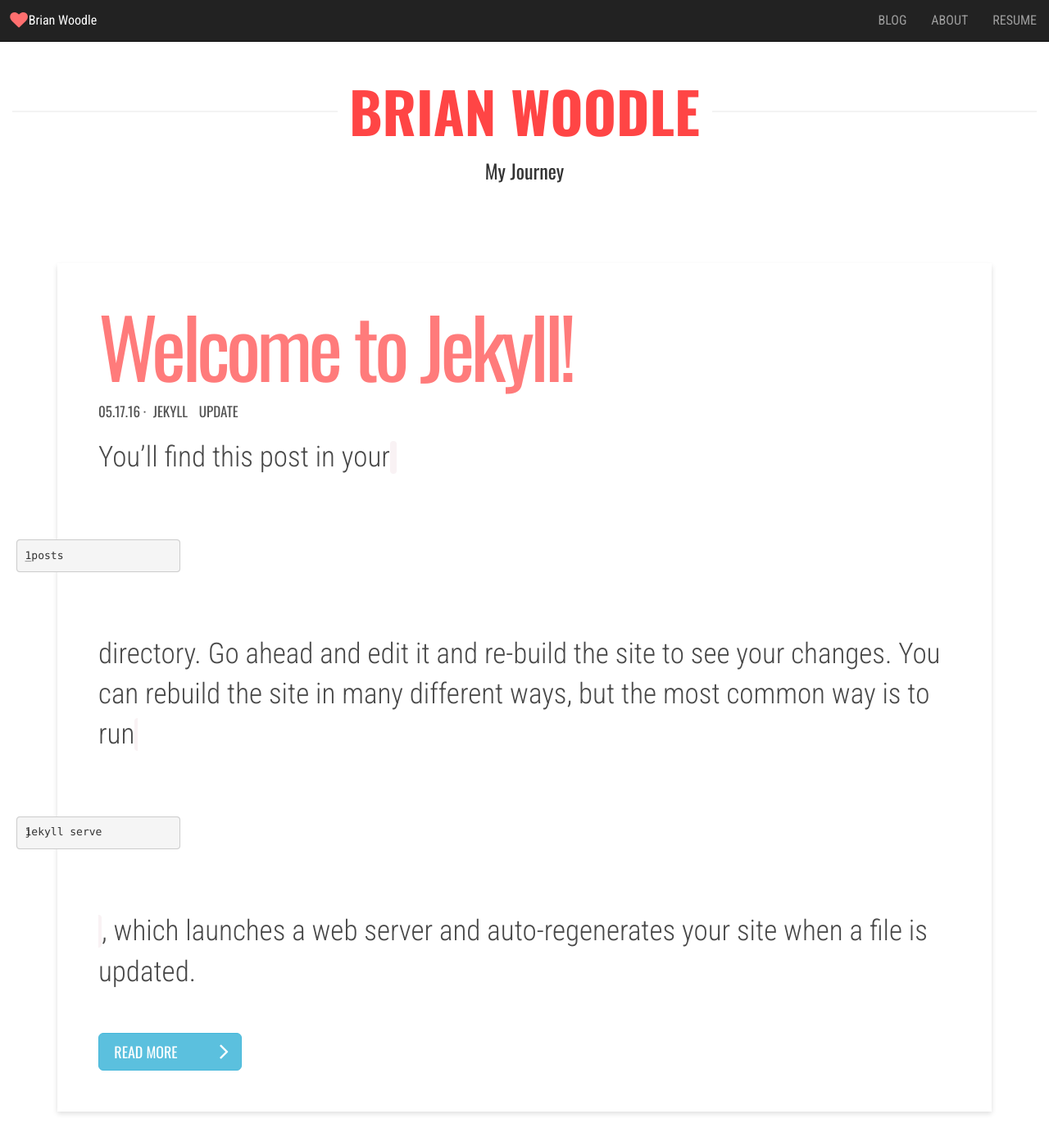
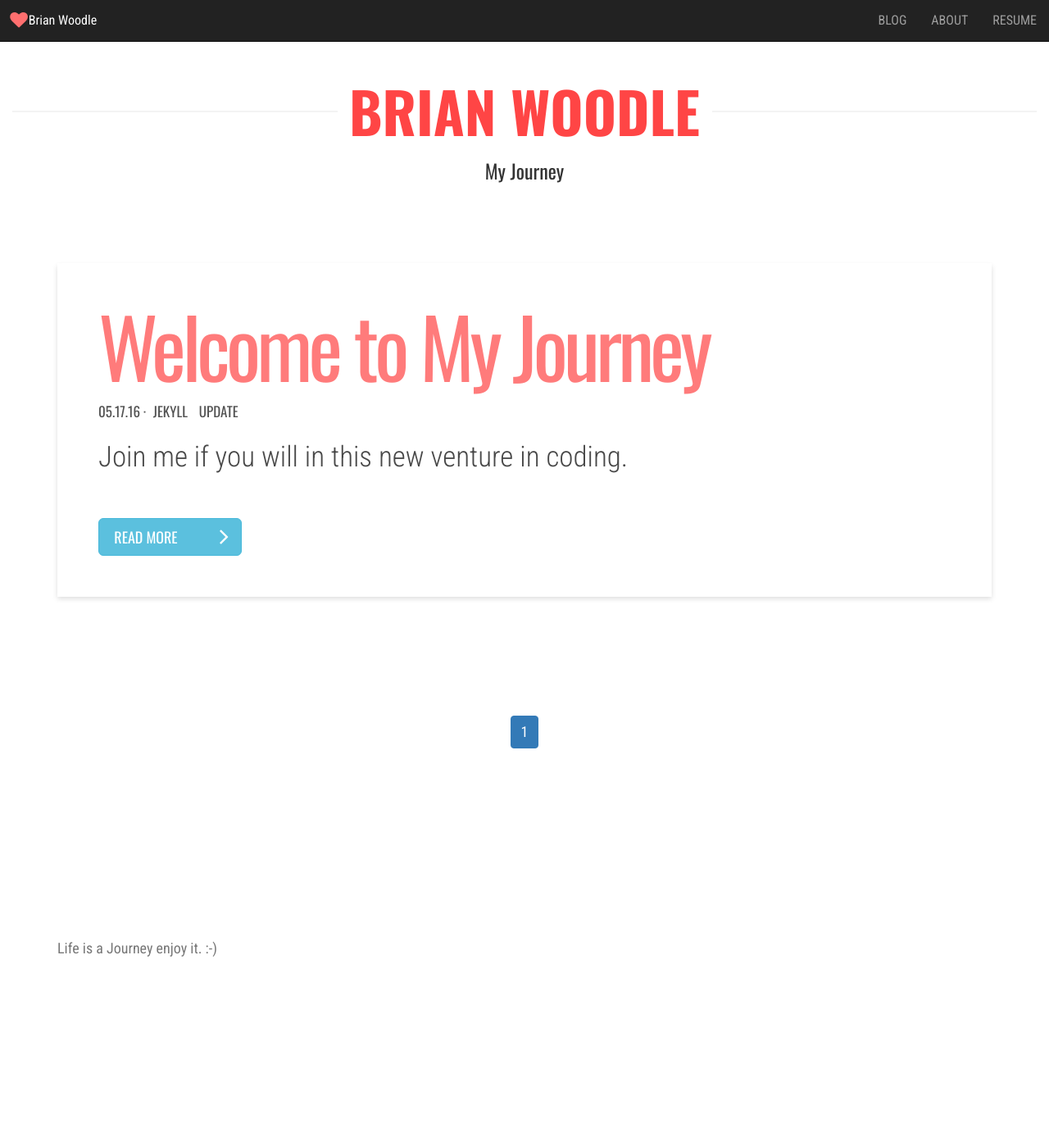
Before and after one commit to bmwoodle/Bmwoodle.github.io_old, a Jekyll site: the page built from index.html, in a window 1280 px wide and 1400 px high. Shown: the whole window at 82% size. Built offline with Jekyll 4.4.1, drawn with Linux system fonts in a browser that asks for light colours; nearby versions of some CDN libraries; the list of posts is cut into pages by our own code.

Commit message:
Updated 2016-05-17-welcome-to-jekyll.markdown

```diff
--- a/_posts/2016-05-17-welcome-to-jekyll.markdown
+++ b/_posts/2016-05-17-welcome-to-jekyll.markdown
@@ -1,25 +1,10 @@
 ---
 layout: post
-title:  "Welcome to Jekyll!"
-date:   2016-05-17 18:15:00 -0400
+title: Welcome to  My Journey
+date: "2016-05-17 18:15:00 -0400"
 categories: jekyll update
+published: true
 ---
-You’ll find this post in your `_posts` directory. Go ahead and edit it and re-build the site to see your changes. You can rebuild the site in many different ways, but the most common way is to run `jekyll serve`, which launches a web server and auto-regenerates your site when a file is updated.
+Join me if you will in this new venture in coding.
 
-To add new posts, simply add a file in the `_posts` directory that follows the convention `YYYY-MM-DD-name-of-post.ext` and includes the necessary front matter. Take a look at the source for this post to get an idea about how it works.
-
-Jekyll also offers powerful support for code snippets:
-
-{% highlight ruby %}
-def print_hi(name)
-  puts "Hi, #{name}"
-end
-print_hi('Tom')
-#=> prints 'Hi, Tom' to STDOUT.
-{% endhighlight %}
-
-Check out the [Jekyll docs][jekyll-docs] for more info on how to get the most out of Jekyll. File all bugs/feature requests at [Jekyll’s GitHub repo][jekyll-gh]. If you have questions, you can ask them on [Jekyll Talk][jekyll-talk].
-
-[jekyll-docs]: http://jekyllrb.com/docs/home
-[jekyll-gh]:   https://github.com/jekyll/jekyll
-[jekyll-talk]: https://talk.jekyllrb.com/
+More to soon follow.
```
